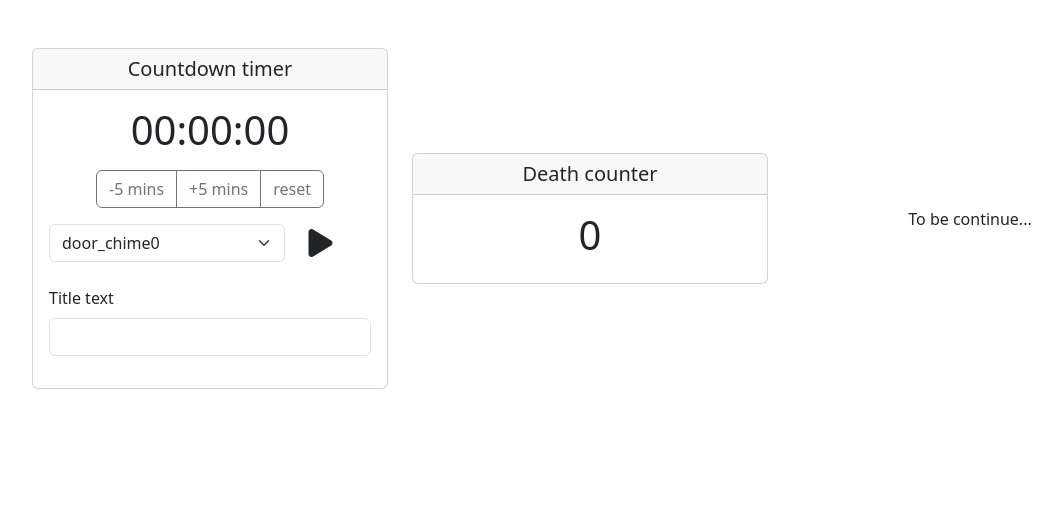
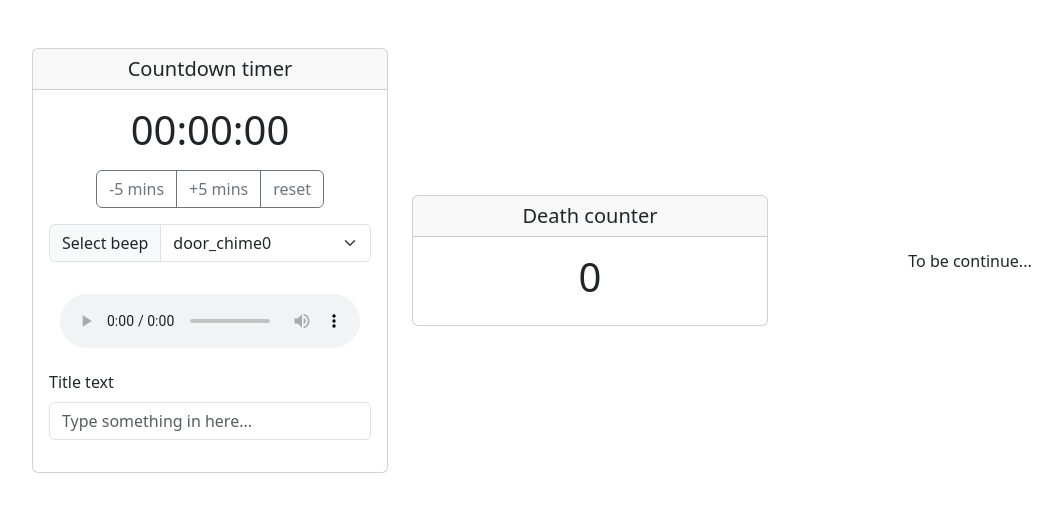
Before and after one commit to johnny055279/Timer, a plain HTML site: page index.html in a window 1280 px wide. Shown: the whole page, without its empty margins (50-1111 px from the left). Drawn offline with nearby package versions, Linux system fonts and the light colour scheme.

Commit message:
Add audio control

```diff
--- a/index.css
+++ /dev/null
@@ -1,3 +0,0 @@
-.play-icon:hover {
-    cursor: pointer;
-}
--- a/index.html
+++ b/index.html
@@ -28,20 +28,26 @@
                             </div>
                         </div>
                         <div class="row">
-                            <div class="col-9">
-                                <select id="beepSelect" class="form-select" aria-label="Default select example">
-                                    <option selected value="door_chime0.mp3">door_chime0</option>
-                                </select>
+                            <div class="col-12">
+                                <div class="input-group mb-3">
+                                    <span class="input-group-text" id="basic-addon1">Select beep</span>
+                                    <select id="beepSelect" onchange="changeBeep()" class="form-select"
+                                        aria-label="Default select example">
+                                        <option selected value="door_chime0.mp3">door_chime0</option>
+                                    </select>
+                                </div>
                             </div>
-                            <div class="col-3">
-                                <h2 class="play-icon" onclick="playAudio()"><i class="fa-solid fa-play"></i></h2>
+                        </div>
+                        <div class="row mt-3">
+                            <div class="col-12 text-center">
+                                <audio id="audio" src="beeps/door_chime0.mp3" controls></audio>
                             </div>
                         </div>
 
                         <div class="mt-3 mb-3">
                             <label for="exampleFormControlInput1" class="form-label">Title text</label>
                             <input type="text" class="form-control" id="exampleFormControlInput1"
-                                onchange="UpdateTitle(value)">
+                                onchange="UpdateTitle(value)" placeholder="Type something in here...">
                         </div>
                     </div>
                 </div>
--- a/index.js
+++ b/index.js
@@ -1,18 +1,17 @@
 const timeDisplay = document.querySelector('.display__time-left');
 const countDownTitleDisplay = document.querySelector('#countdownTitle');
 const beepSelector = document.getElementById('beepSelect');
-const audio = document.createElement("audio");
-var countDownDate = new Date();
+const audio = document.getElementById("audio");
 let canPlay = true;
 let then = Date.now();
-
+console.log(audio)
 let countdown = setInterval(() => {
     const secondsLeft = Math.round((then - Date.now()) / 1000);
     if (secondsLeft <= 0) {
         then = Date.now();
         timeDisplay.textContent = "00:00:00";
         if (canPlay) {
-            playAudio();
+            audio.play();
             canPlay = false;
         }
         return;
@@ -30,19 +29,22 @@ function displayTimeLeft(seconds) {
 
 function IncreaseTime(number) {
     then += number * 1000 * 60
+    if (Math.round((then - Date.now()) / 1000) < 0 && number < 0) {
+        canPlay = false;
+    }
     canPlay = true;
 }
 
 function Reset() {
     then = Date.now();
     timeDisplay.textContent = "00:00:00";
+    canPlay = false;
 }
 
 function UpdateTitle(text) {
     countDownTitleDisplay.textContent = text;
 }
 
-function playAudio() {
+function changeBeep() {
     audio.src = `beeps/${beepSelector.value}`;
-    audio.play();
 }
```
